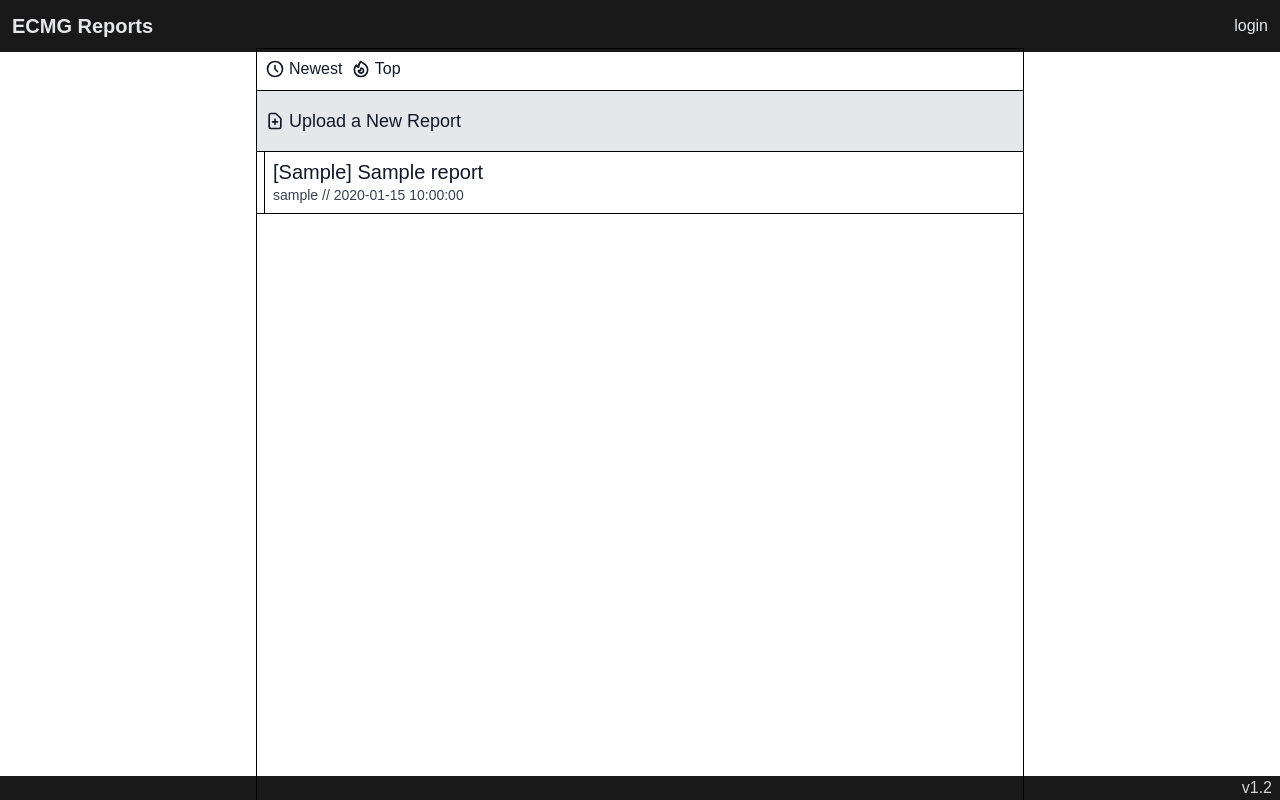
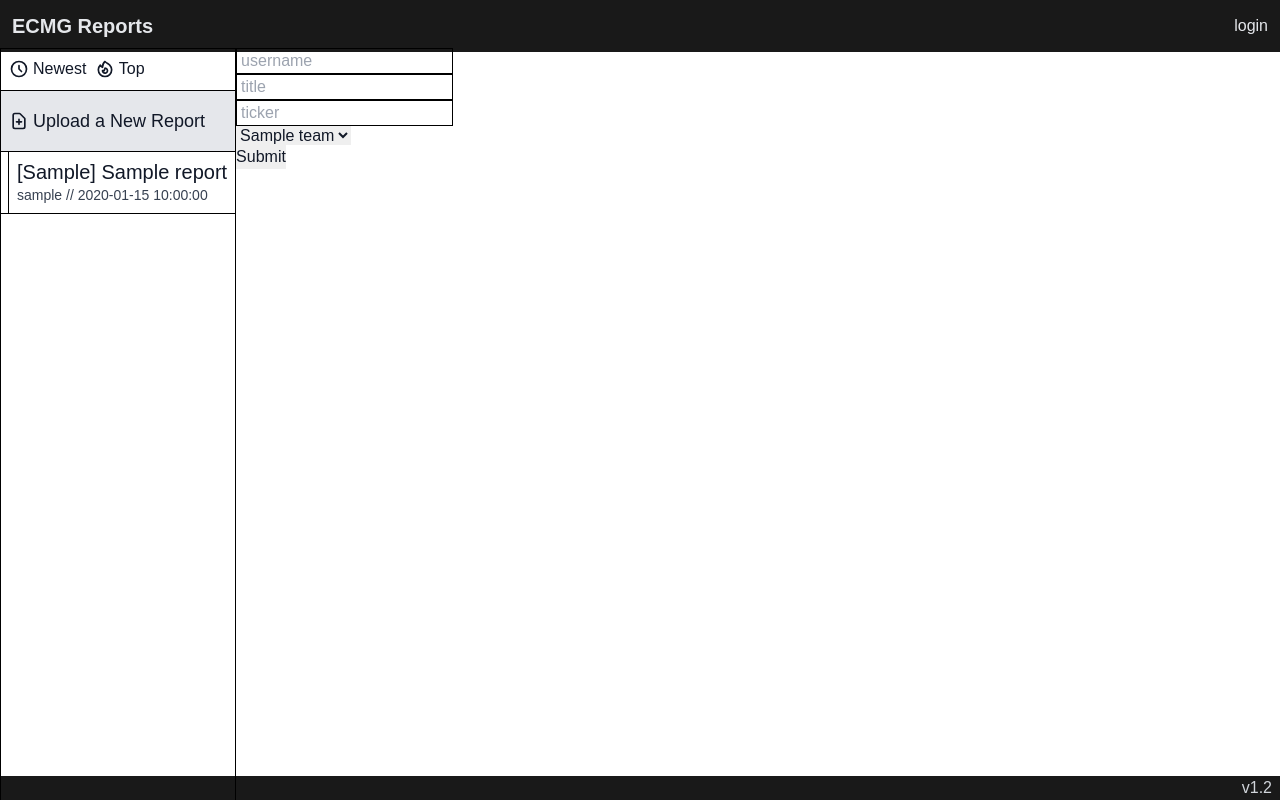
Before and after one commit to ECMGIU/ReportSubmission, a Flask app: page / in a window 1280 px wide. Run offline with Flask 2, Linux system fonts and the light colour scheme; tables that the repository leaves empty hold one stand-in row (values such as "Sample post"); some web fonts are replaced.

Commit message:
add basic create operation

```diff
--- a/app.py
+++ b/app.py
@@ -1,7 +1,7 @@
 import os
 from datetime import datetime
 
-from flask import Flask, render_template
+from flask import Flask, render_template, request, url_for, redirect
 from flask_migrate import Migrate
 from flask_sqlalchemy import SQLAlchemy
 
@@ -23,6 +23,9 @@ class Report(db.Model):
     date = db.Column(db.DateTime(), default=datetime.utcnow)
     team_id = db.Column(db.Integer, db.ForeignKey('team.name'))
 
+    def __repr__(self):
+        return f'<Report {self.title} by {self.username}>'
+
 
 class Team(db.Model):
     id = db.Column(db.Integer, primary_key=True)
@@ -31,11 +34,30 @@ class Team(db.Model):
     color = db.Column(db.String(12))
     reports = db.relationship('Report', backref='team', lazy='dynamic')
 
+    def __repr__(self):
+        return f'<Team {self.name}>'
+
 
 @app.route('/')
 def list_reports():
     reports = Report.query.all()
-    return render_template('list_reports.html', reports=reports)
+    teams = Team.query.all()
+    return render_template(
+        'list_reports.html',
+        reports=reports,
+        teams=teams
+    )
+
+
+@app.route('/new', methods=['POST'])
+def new_report():
+    fields = ['username', 'title', 'ticker', 'team_id']
+    r = Report(**{field: request.form[field] for field in fields})
+
+    db.session.add(r)
+    db.session.commit()
+
+    return redirect(url_for('list_reports'))
 
 
 if __name__ in '__main__':
--- a/templates/list_reports.html
+++ b/templates/list_reports.html
@@ -3,7 +3,8 @@
 {% block title %}All Reports{% endblock %}
 
 {% block content %}
-    <div class="max-w-3xl mx-auto flex flex-col h-screen pt-12">
+    <div class="flex">
+        <div class="max-w-3xl flex flex-col h-screen pt-12">
             <div class="border border-black border-b-0 p-2 pb-1 space-x-1">
                 <a href="" class="inline-flex items-center">
                     <svg xmlns="http://www.w3.org/2000/svg" class="w-5 h-5 mr-1" fill="none" viewBox="0 0 24 24"
@@ -37,7 +38,8 @@
 
             <div class="border border-b-0 border-black overflow-y-scroll flex-1 pb-6">
                 {% for report in reports %}
-                <a href="{{ report.url }}" class="flex items-stretch bg-white border-black border-b hover:bg-gray-100">
+                    <a href="{{ report.url }}"
+                       class="flex items-stretch bg-white border-black border-b hover:bg-gray-100">
                         <div class="w-2 bg-{{ report.team.color }}-600 border-black border-r"></div>
                         <div class="p-2">
                             <div class="text-xl leading-tight font-medium">
@@ -52,4 +54,16 @@
                 {% endfor %}
             </div>
         </div>
+        <form action="{{ url_for('new_report') }}" method="post" class="pt-12 block flex-col">
+            <input type="text" name="username" class="block border border-black px-1" placeholder="username">
+            <input type="text" name="title" class="block border border-black px-1" placeholder="title">
+            <input type="text" name="ticker" class="block border border-black px-1" placeholder="ticker">
+            <select name="team_id" id="team_id" class="block">
+                {% for team in teams %}
+                    <option value="{{ team.id }}">{{ team.name }}</option>
+                {% endfor %}
+            </select>
+            <input type="submit">
+        </form>
+    </div>
 {% endblock %}
```
Also changed, not shown: templates/new.html (added, +8 -0 lines). Lines whose indentation alone changed are shown as unchanged.
